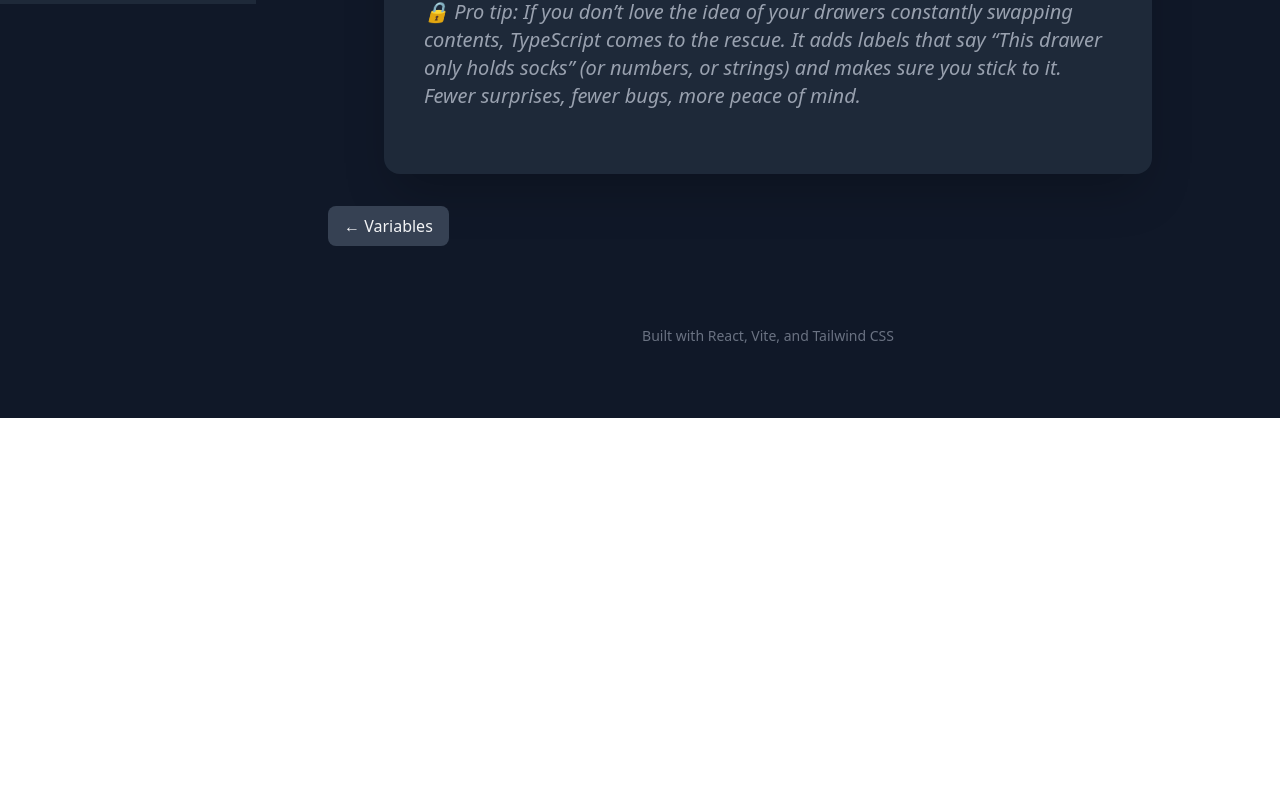
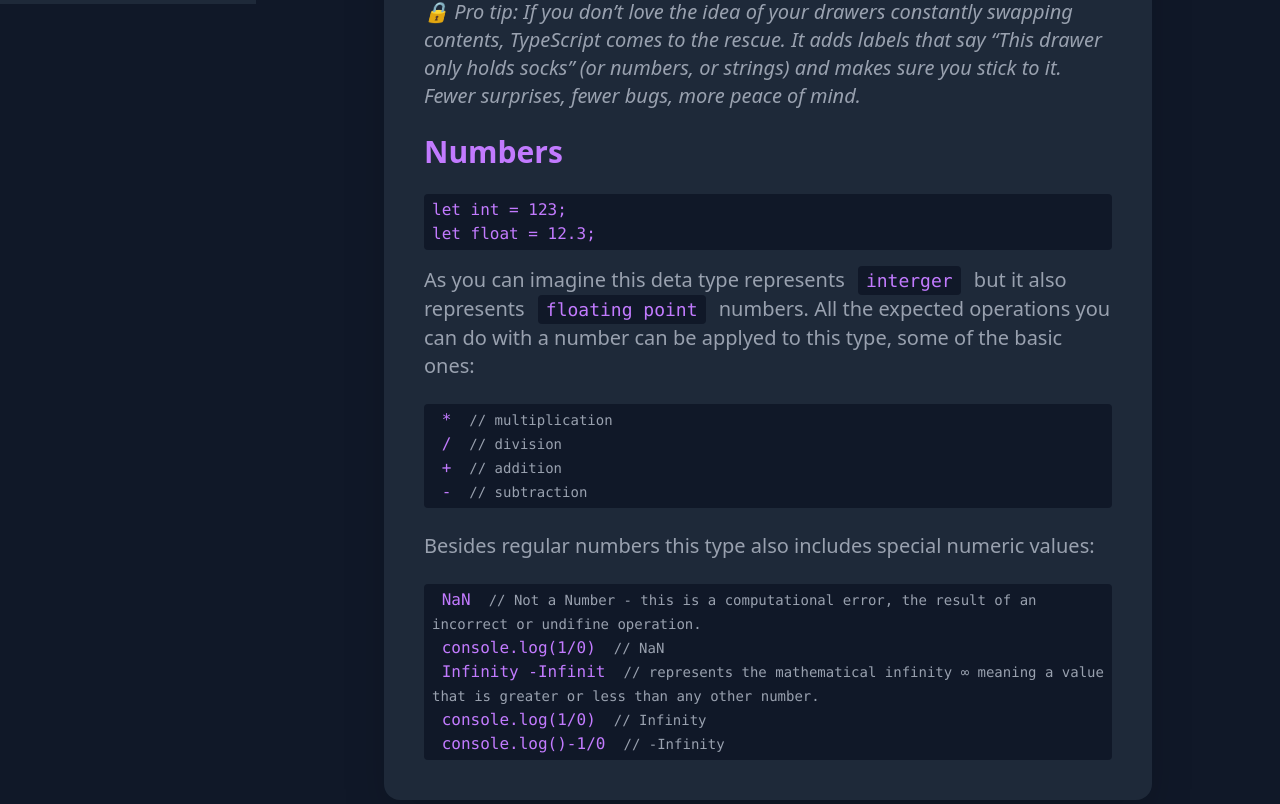
Before and after one commit to laraIsmael/JS-journey, a React (Vite) app in the folder JavaScript Journey/: page /data-types in a window 1280 px wide. Shown: the part 796-1600 px from the top of the page. Before the commit the page ends 1214 px from the top, so only its background shows below. Built offline with nearby package versions, Linux system fonts and the light colour scheme.

Commit message:
working on data-types: numbers

```diff
--- a/JavaScript Journey/src/components/Module1/data-types.tsx
+++ b/JavaScript Journey/src/components/Module1/data-types.tsx
@@ -31,18 +31,15 @@ export default function DataTypes() {
         <strong>data type</strong> is what’s actually inside the drawer—socks,
         snacks, or maybe that one tangle of mystery cables we all own. 🧦🍪🔌
       </p>
-
       <code className="bg-gray-900 px-2 py-1 rounded text-purple-400 font-mono">
         [Number, BigInt, String, Boolean, null, undefined, Symbol, Object]
       </code>
-
       <p className="text-gray-400 text-lg sm:text-xl text-left mb-2 mt-2">
         The first seven are called <strong>primitive</strong> data types, and
         then there’s <code>Object</code>—the overachiever that refuses to fit
         neatly into the same box. It’s like that one drawer where you keep
         “miscellaneous stuff.”
       </p>
-
       <p className="text-gray-400 text-lg sm:text-xl text-left mb-6">
         JavaScript is{" "}
         <code className="bg-gray-900 px-2 py-1 rounded text-purple-400 font-mono text-base sm:text-lg">
@@ -52,34 +49,76 @@ export default function DataTypes() {
         and next thing you know, it’s full of cookies. The drawer doesn’t mind.
         🍪
       </p>
-
       <code className="bg-gray-900 px-2 py-1 rounded text-purple-400 font-mono block whitespace-pre">
         let greeting = "Hello!";
         {"\n"}greeting = 123;
       </code>
-
       <p className="text-gray-400 text-lg sm:text-xl text-left mb-6">
         See that? Your string just shapeshifted into a number. It’s flexible and
         sometimes magical, but also a little reckless.
       </p>
-
       <p className="text-gray-400 text-lg sm:text-xl text-left mb-6 italic">
         🔒 Pro tip: If you don’t love the idea of your drawers constantly
         swapping contents, TypeScript comes to the rescue. It adds labels that
         say “This drawer only holds socks” (or numbers, or strings) and makes
         sure you stick to it. Fewer surprises, fewer bugs, more peace of mind.
       </p>
-
-      {/* --- String Section --- */}
-
       {/* --- Number Section --- */}
+      <h3 className="text-4xl sm:text-3xl font-extrabold text-purple-400 mb-6 text-cleft">
+        Numbers
+      </h3>
+      <code className="bg-gray-900 px-2 py-1 my-4 rounded text-purple-400 font-mono block whitespace-pre">
+        let int = 123;
+        {"\n"}let float = 12.3;
+      </code>
+      <p className="text-gray-400 text-lg sm:text-xl text-left mb-6">
+        As you can imagine this deta type represents{" "}
+        <code className="bg-gray-900 px-2 py-1 mx-2 rounded text-purple-400 font-mono text-base sm:text-lg">
+          interger
+        </code>{" "}
+        but it also represents {"  "}
+        <code className="bg-gray-900 px-2 py-1 mx-2 rounded text-purple-400 font-mono text-base sm:text-lg">
+          floating point
+        </code>{" "}
+        numbers. All the expected operations you can do with a number can be
+        applyed to this type, some of the basic ones:
+      </p>
+      <code className="bg-gray-900 px-2 py-1 rounded text-purple-400 font-mono block whitespace-pre">
+        {" "}
+        * <span className="text-gray-400 text-sm"> // multiplication</span>
+        {"\n"} / <span className="text-gray-400 text-sm"> // division</span>
+        {"\n"} + <span className="text-gray-400 text-sm"> // addition</span>
+        {"\n"} - <span className="text-gray-400 text-sm"> // subtraction</span>
+      </code>
+      <p className="text-gray-400 text-lg sm:text-xl text-left my-6">
+        Besides regular numbers this type also includes special numeric values:
+      </p>
+      <code className="bg-gray-900 px-2 py-1 rounded text-purple-400 font-mono block whitespace-pre-wrap">
+        {" "}
+        NaN{" "}
+        <span className="text-gray-400 text-sm">
+          {" "}
+          // Not a Number - this is a computational error, the result of an
+          incorrect or undifine operation.
+        </span>
+        {"\n"} console.log(1/0){" "}
+        <span className="text-gray-400 text-sm"> // NaN</span>
+        {"\n"} Infinity -Infinit{" "}
+        <span className="text-gray-400 text-sm">
+          {" "}
+          // represents the mathematical infinity ∞ meaning a value that is
+          greater or less than any other number.
+        </span>
+        {"\n"} console.log(1/0){" "}
+        <span className="text-gray-400 text-sm"> // Infinity</span>
+        {"\n"} console.log()-1/0{" "}
+        <span className="text-gray-400 text-sm"> // -Infinity</span>
+      </code>
 
       {/* --- BigInt Section --- */}
-
+      {/* --- String Section --- */}
       {/* --- Boolean Section --- */}
-
       {/* --- null Section --- */}
-
       {/* --- undefined Section --- */}
     </ComponentBase>
   );
```
